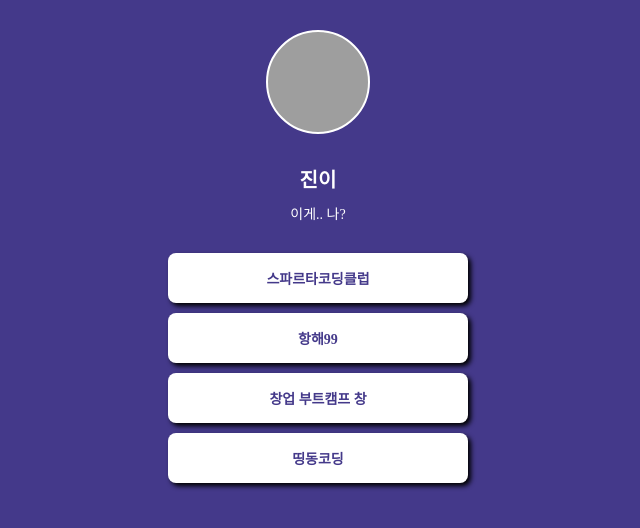
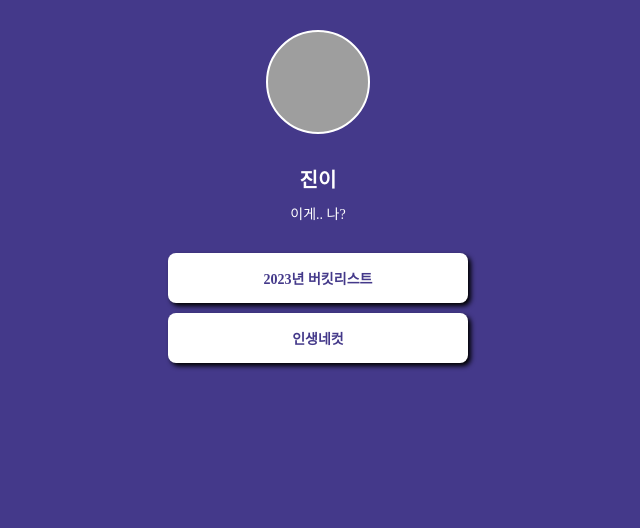
Before and after one commit to yojin102/mypage-link, a plain HTML site: page index.html in a window 1280 px wide. Shown: the whole page, without its empty margins (322-962 px from the left). Drawn offline with Linux system fonts and the light colour scheme; grey boxes are pictures that could not be loaded; a web font is replaced by a local one.

Commit message:
Update index.html

```diff
--- a/index.html
+++ b/index.html
@@ -85,10 +85,8 @@
             <div class="profile"></div>
             <h1 class="main">진이</h1>
             <p class="sub">이게.. 나?</p>
-            <a target="_blank" href="https://spartacodingclub.kr/">스파르타코딩클럽</a>
-            <a target="_blank" href="https://hanghae99.spartacodingclub.kr/">항해99</a>
-            <a target="_blank" href="https://chang.spartacodingclub.kr/">창업 부트캠프 창</a>
-            <a target="_blank" href="https://ddingdong.spartacodingclub.kr/">띵동코딩</a>
+            <a target="_blank" href="https://yojin102.github.io/mypage/">2023년 버킷리스트</a>
+            <a target="_blank" href="https://yojin102.github.io/cone/">인생네컷</a>
         </div>
     </body>
 </html>
```
